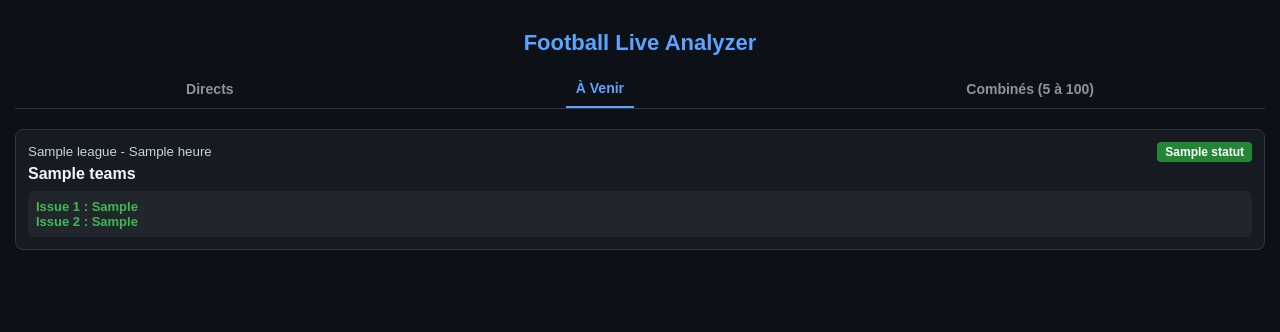
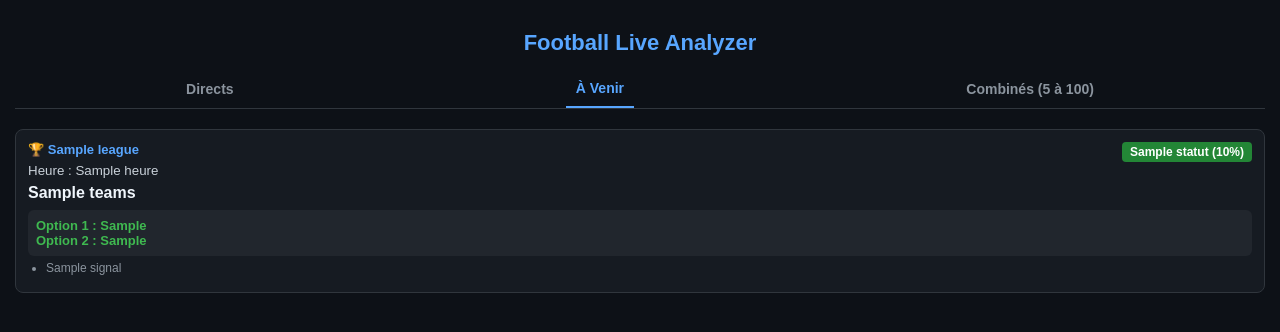
Before and after one commit to alphaabdoulaye/football_analyzer, a Flask app: template templates/index.html in a window 1280 px wide, after a click on "À Venir". Shown: the top 332 px of the page. Run offline with Flask 3, Linux system fonts and the light colour scheme; the template is opened without the code that fills it: most values are stand-ins (such as "Sample title", 1, 10 or a date in 2020).

Commit message:
Update index.html

```diff
--- a/templates/index.html
+++ b/templates/index.html
@@ -13,7 +13,9 @@
         .content-section { display: none; }
         .content-section.active { display: block; }
         .card { background-color: #161b22; border: 1px solid #30363d; border-radius: 8px; padding: 12px; margin-bottom: 12px; }
+        .card.favorite { border-left: 4px solid #f1e05a; }
         .badge { background-color: #238636; color: white; padding: 3px 8px; border-radius: 4px; font-size: 12px; font-weight: bold; float: right; }
+        .league-title { color: #58a6ff; font-weight: bold; font-size: 13px; display: block; margin-bottom: 4px; }
         .teams { font-size: 16px; font-weight: bold; color: #f0f6fc; margin: 5px 0; }
         .preds { background-color: #21262d; padding: 8px; border-radius: 6px; margin-top: 8px; }
         .pred-title { color: #3fb950; font-weight: bold; font-size: 13px; }
@@ -30,12 +32,13 @@
         <button class="tab-btn" onclick="openTab('combines')">Combinés (5 à 100)</button>
     </div>
 
-    <!-- ONGLET 1 : DIRECTS -->
+    <!-- DIRECTS -->
     <div id="live" class="content-section active">
         {% for match in live %}
-        <div class="card">
+        <div class="card {% if match.is_fav %}favorite{% endif %}">
             <span class="badge">{{ match.statut }} ({{ match.score_confiance }}%)</span>
-            <small>{{ match.league }} - {{ match.minute }}</small>
+            <span class="league-title">🏆 {{ match.league }}</span>
+            <small>Temps : {{ match.minute }}</small>
             <div class="teams">{{ match.teams }} | {{ match.score }}</div>
             <div class="preds">
                 <div class="pred-title">1. {{ match.pred1 }}</div>
@@ -52,33 +55,39 @@
         {% endfor %}
     </div>
 
-    <!-- ONGLET 2 : À VENIR -->
+    <!-- À VENIR -->
     <div id="upcoming" class="content-section">
         {% for match in upcoming %}
-        <div class="card">
-            <span class="badge">{{ match.statut }}</span>
-            <small>{{ match.league }} - {{ match.heure }}</small>
+        <div class="card {% if match.is_fav %}favorite{% endif %}">
+            <span class="badge">{{ match.statut }} ({{ match.score_confiance }}%)</span>
+            <span class="league-title">🏆 {{ match.league }}</span>
+            <small>Heure : {{ match.heure }}</small>
             <div class="teams">{{ match.teams }}</div>
             <div class="preds">
-                <div class="pred-title">Issue 1 : {{ match.pred1 }}</div>
-                <div class="pred-title">Issue 2 : {{ match.pred2 }}</div>
+                <div class="pred-title">Option 1 : {{ match.pred1 }}</div>
+                <div class="pred-title">Option 2 : {{ match.pred2 }}</div>
             </div>
+            <ul>
+                {% for signal in match.signaux %}
+                <li>{{ signal }}</li>
+                {% endfor %}
+            </ul>
         </div>
         {% else %}
-        <p>Aucun match à venir chargé.</p>
+        <p>Aucun match à venir disponible.</p>
         {% endfor %}
     </div>
 
-    <!-- ONGLET 3 : COMBINÉS -->
+    <!-- COMBINÉS -->
     <div id="combines" class="content-section">
         {% for key, list in combines.items() %}
             <h3 style="color: #d29922; border-bottom: 1px solid #30363d; padding-bottom: 4px;">Combinés {{ key.replace('_', ' ').upper() }}</h3>
             {% for coupon in list %}
             <div class="card" style="border-left: 3px solid #d29922;">
-                <strong>{{ coupon.nom }}</strong>
+                <strong>{{ coupon.nom }} (Côte globale : ~{{ coupon.cote_totale }})</strong>
                 <ul>
                     {% for m in coupon.matchs %}
-                    <li>{{ m.teams }} ➔ <b>{{ m.pred1 }}</b></li>
+                    <li><b>[{{ m.league }}]</b> {{ m.teams }} ➔ <span style="color: #3fb950;">{{ m.pred1 }}</span></li>
                     {% endfor %}
                 </ul>
             </div>
```
